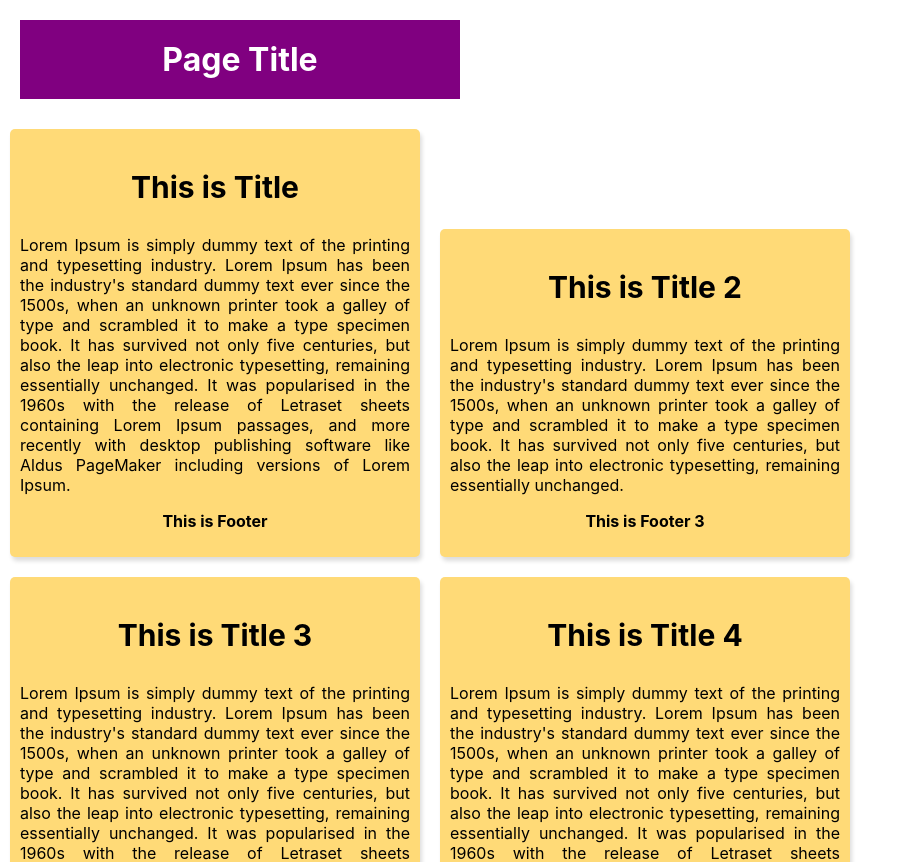
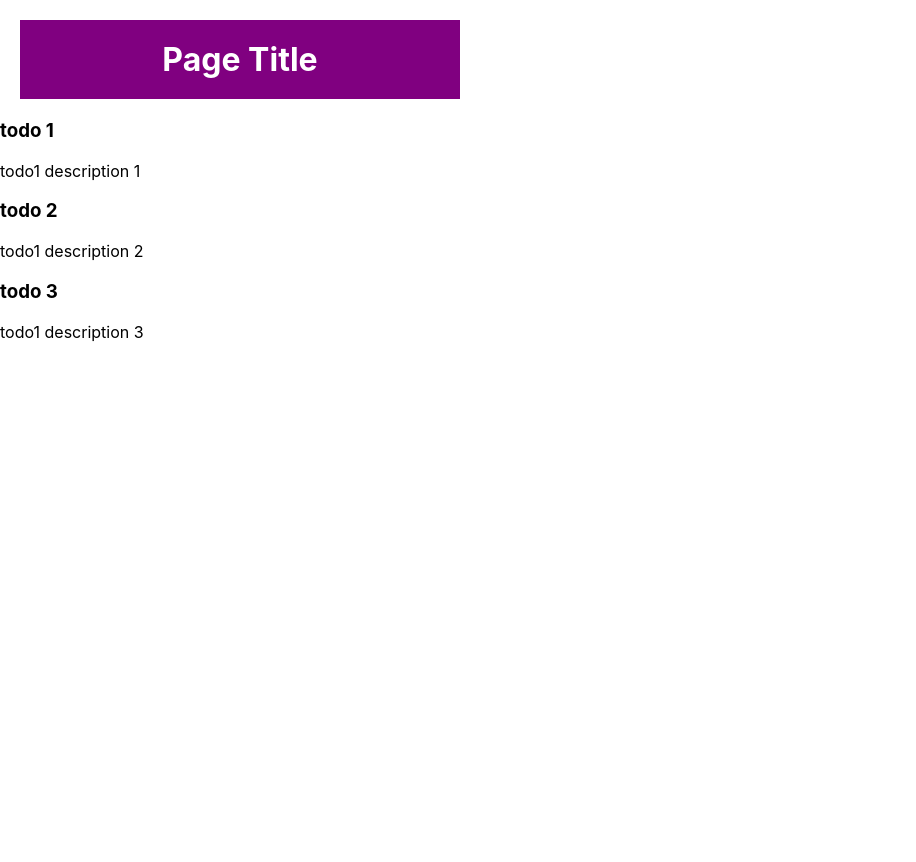
Before and after one commit to Sadekul/React, a React (Create React App) app: page / in a window 1280 px wide. Shown: the top 862 px of the page, without its empty margins (0-916 px from the left). After the commit the page ends 800 px from the top, so only its background shows below. Built offline with nearby package versions, Linux system fonts and the light colour scheme.

Commit message:
mapping-data-with-a-unique-id

```diff
--- a/package.json
+++ b/package.json
@@ -9,6 +9,7 @@
     "react": "^18.3.1",
     "react-dom": "^18.3.1",
     "react-scripts": "5.0.1",
+    "uuid": "^10.0.0",
     "web-vitals": "^2.1.4"
   },
   "scripts": {
--- a/src/App.js
+++ b/src/App.js
@@ -1,46 +1,13 @@
 import React from 'react';
-// import './App.css';
-import Card from './components/Card';
-import Data from './data.json'
+import List from './components/UniqueList/List';
+
 
 function App() {
 
-  // console.log(Data[0].title);
-
-
-
-
-let items = [];
-//data access using loop
-// for(let x = 0; x < Data.length; x++){
-//   items.push(  <Card key={x} titleText={Data[x].title} descText={Data[x].desc} footerTitle={Data[x].footerTitle} /> )
-// }
-
-//data access using maps
-items = Data.map((item, index) => <Card key={index} titleText={item.title} descText={item.desc} footerTitle={item.footerTitle} />)
 
   return (<div>
        <h1 className="headerStyle">Page Title</h1>
-      {items}
-
-
-      {/* {Data.map((item) => <Card  titleText={item.title} descText={item.desc} footerTitle={item.footerTitle} />)} */}
-
-       {/* <Card
-       titleText={Data[0].title}
-       descText={Data[0].desc}
-       footerTitle={Data[0].footerTitle}
-       />
-       <Card
-        titleText={Data[1].title}
-        descText={Data[1].desc}
-        footerTitle={Data[1].footerTitle}
-       />
-       <Card
-       titleText={Data[2].title}
-       descText={Data[2].desc}
-       footerTitle={Data[2].footerTitle}
-       /> */}
+      <List />
  </div>
   );
 }
--- /dev/null
+++ b/src/components/UniqueList/List.js
@@ -0,0 +1,34 @@
+import React from "react";
+import { v4 as uuidv4 } from 'uuid';
+const todos = [
+    {
+        id: uuidv4(),
+      title: "todo 1",
+      desc: "todo1 description 1",
+    },
+    {
+        id: uuidv4(),
+      title: "todo 2",
+      desc: "todo1 description 2",
+    },
+    {
+        id: uuidv4(),
+      title: "todo 3",
+      desc: "todo1 description 3",
+    }
+
+    ]
+
+const List = () => {
+    return <div>
+        {todos.map((todo) => {
+            const {id, title, desc} = todo;
+            return <div key={id}>
+            <h3>{title}</h3>
+            <p>{desc}</p>
+        </div>
+        })}
+    </div>
+};
+
+export default List;
```
Also changed, not shown: 1 other file (tests, documents, lock files or other folders).
